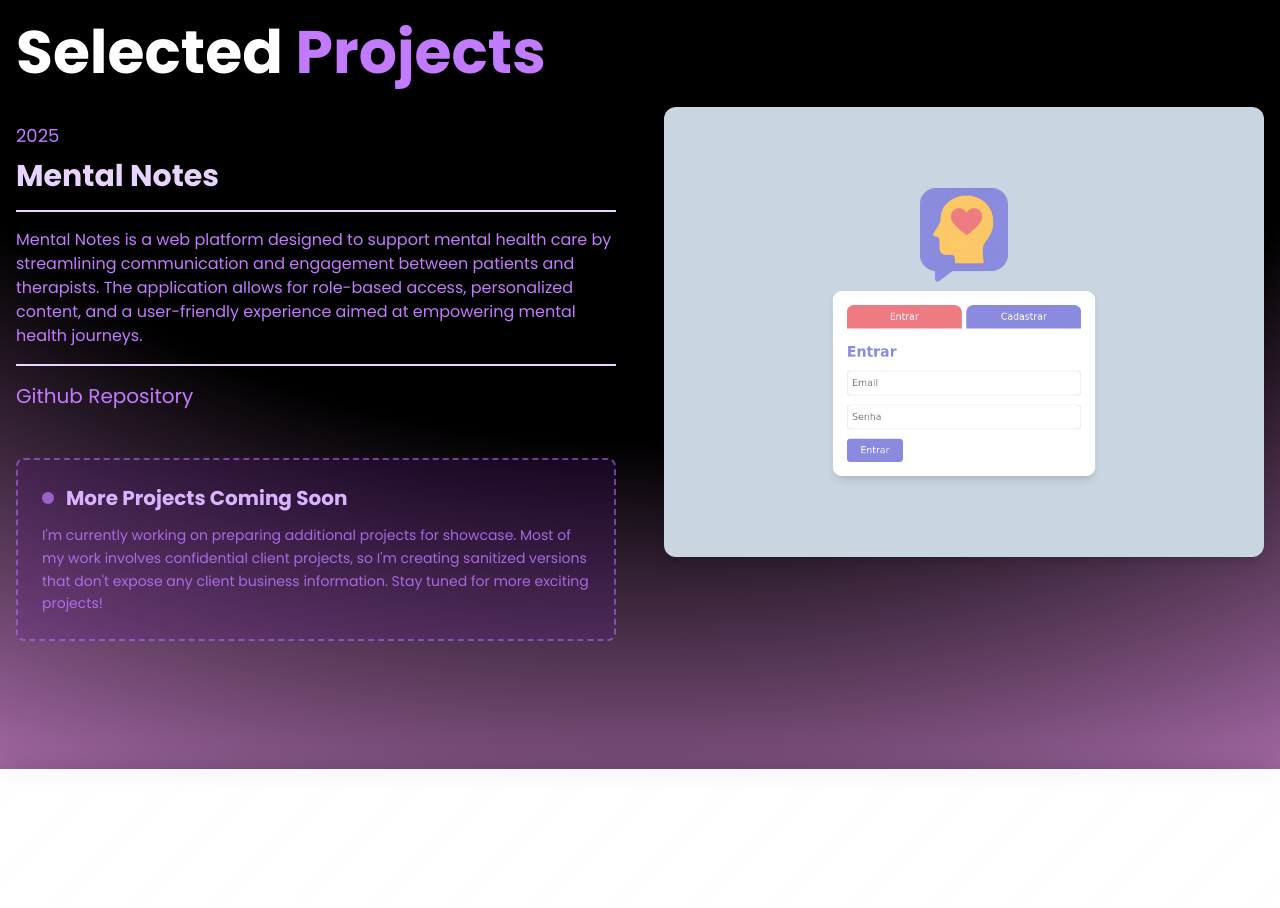
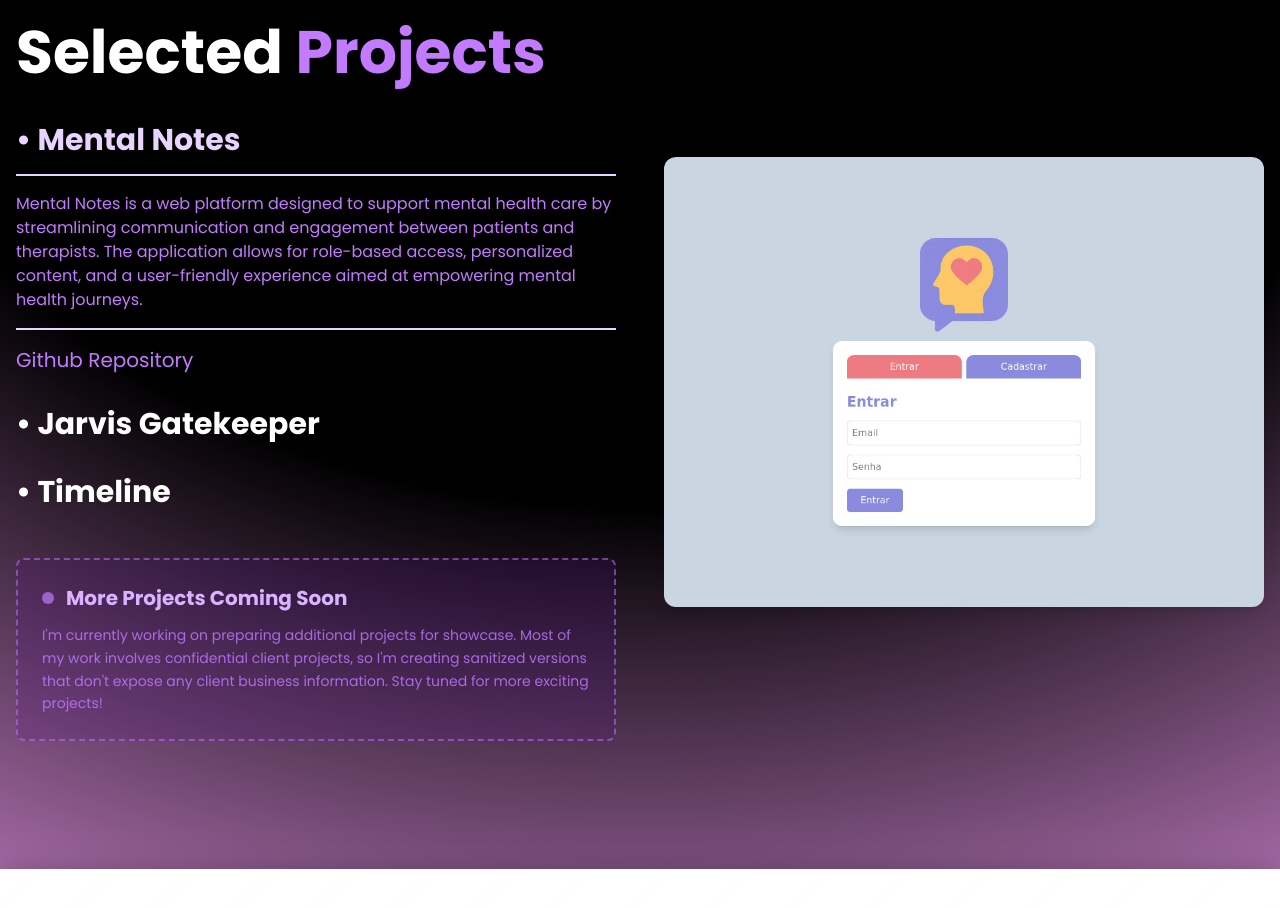
Before and after one commit to cfrinka/dev-portfolio, a Next.js app: page / in a window 1280 px wide. Shown: the part 1620-2528 px from the top of the page. Built offline with nearby package versions, Linux system fonts and the light colour scheme.

Commit message:
feat: add portfolio section with interactive project showcase and image gallery

```diff
--- a/app/components/Portfolio.tsx
+++ b/app/components/Portfolio.tsx
@@ -2,6 +2,8 @@
 import { useEffect, useState } from "react";
 import Image from "next/image";
 import MentalNotes from "@/assets/mentalNotes.jpg";
+import JarvisGatekeeper from "@/assets/jarvis.jpg";
+import Turing from "@/assets/timeline.jpg";
 import {
   useMotionTemplate,
   useMotionValue,
@@ -20,6 +22,26 @@ const projects = [
     image: MentalNotes,
     link: "https://github.com/cfrinka/mental-notes",
     demo: "diariomental.netodev.tech",
+  },
+  {
+    id: 2,
+    year: 2025,
+    title: "Jarvis Gatekeeper",
+    description:
+      "A complete visitor access control solution for corporate environments. The system enables visitor registration, check-in/check-out, and real-time monitoring with a modern and intuitive interface.",
+    image: JarvisGatekeeper,
+    link: "https://github.com/cfrinka/jarvis-gatekeeper",
+    demo: "",
+  },
+  {
+    id: 3,
+    year: 2025,
+    title: "Timeline",
+    description:
+      "A React-based interactive timeline component built with Next.js and Tailwind CSS that visualizes tasks in a horizontal timeline with compact lane assignment, category-based filtering, and persistent task editing.",
+    image: Turing, // Placeholder - you'll add the actual image later
+    link: "https://github.com/cfrinka/turing",
+    demo: "",
   },
 ];
 
@@ -56,13 +78,12 @@ const Portfolio = () => {
               onClick={() => setSelectedProject(project)}
               className="mb-8 group"
             >
-              <p className="text-lg mb-2 text-purple-400">{project.year}</p>
               <h3
                 className={` cursor-pointer text-3xl font-semibold group-hover:text-purple-400 transition-colors ${
                   selectedProject.id === project.id ? "text-purple-200" : ""
                 } duration-300`}
               >
-                {project.title}
+                • {project.title}
               </h3>
               {selectedProject.id === project.id && (
                 <div className="border-b-2 border-purple-200 my-4"></div>
@@ -93,9 +114,9 @@ const Portfolio = () => {
               <h3 className="text-xl font-semibold text-purple-300">More Projects Coming Soon</h3>
             </div>
             <p className="text-purple-400/80 text-sm leading-relaxed">
-              I'm currently working on preparing additional projects for showcase.
-              Most of my work involves confidential client projects, so I'm creating
-              sanitized versions that don't expose any client business information.
+              I&apos;m currently working on preparing additional projects for showcase.
+              Most of my work involves confidential client projects, so I&apos;m creating
+              sanitized versions that don&apos;t expose any client business information.
               Stay tuned for more exciting projects!
             </p>
           </div>
```
Also changed, not shown: assets/jarvis.jpg (added), assets/timeline.jpg (added).
